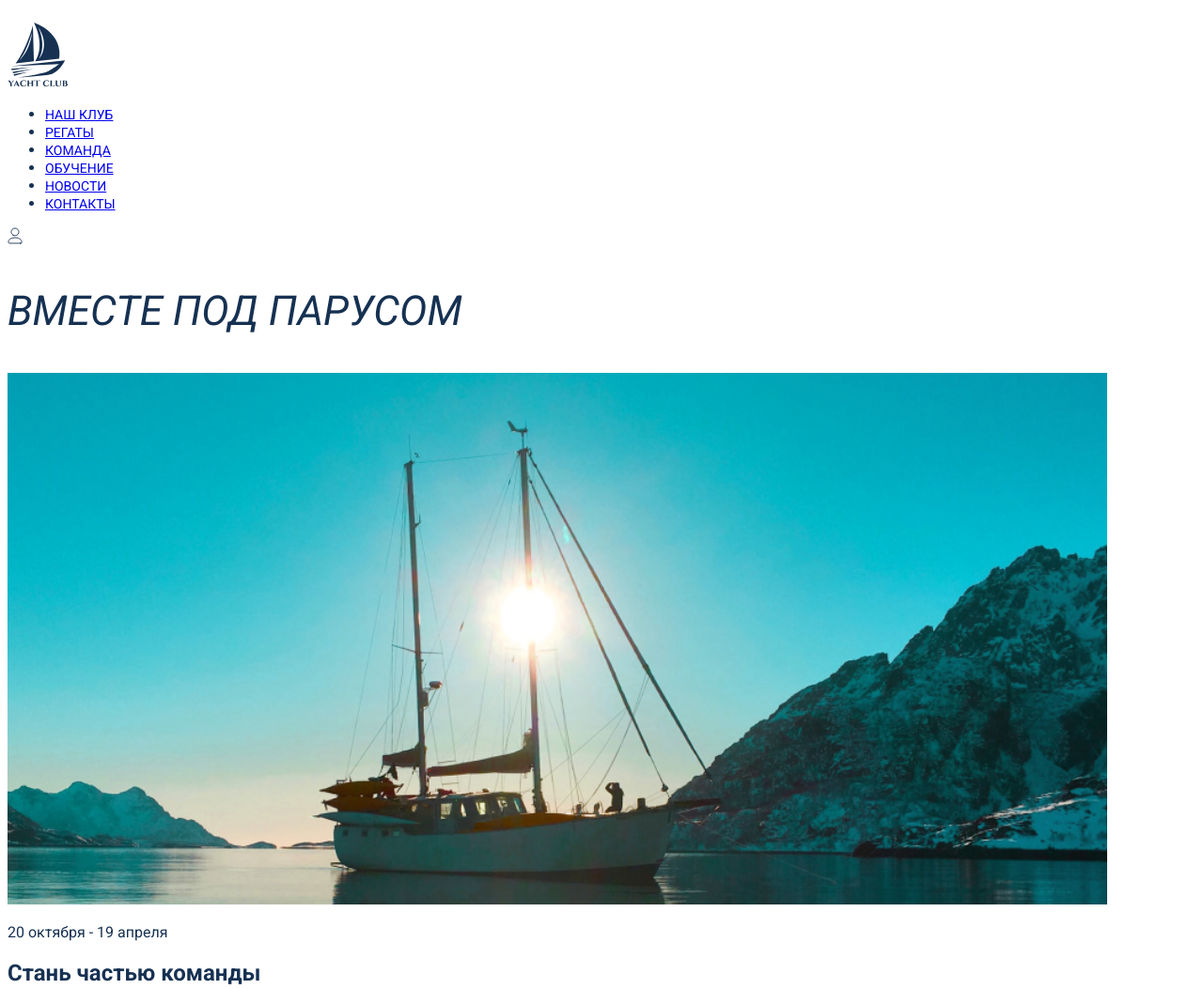
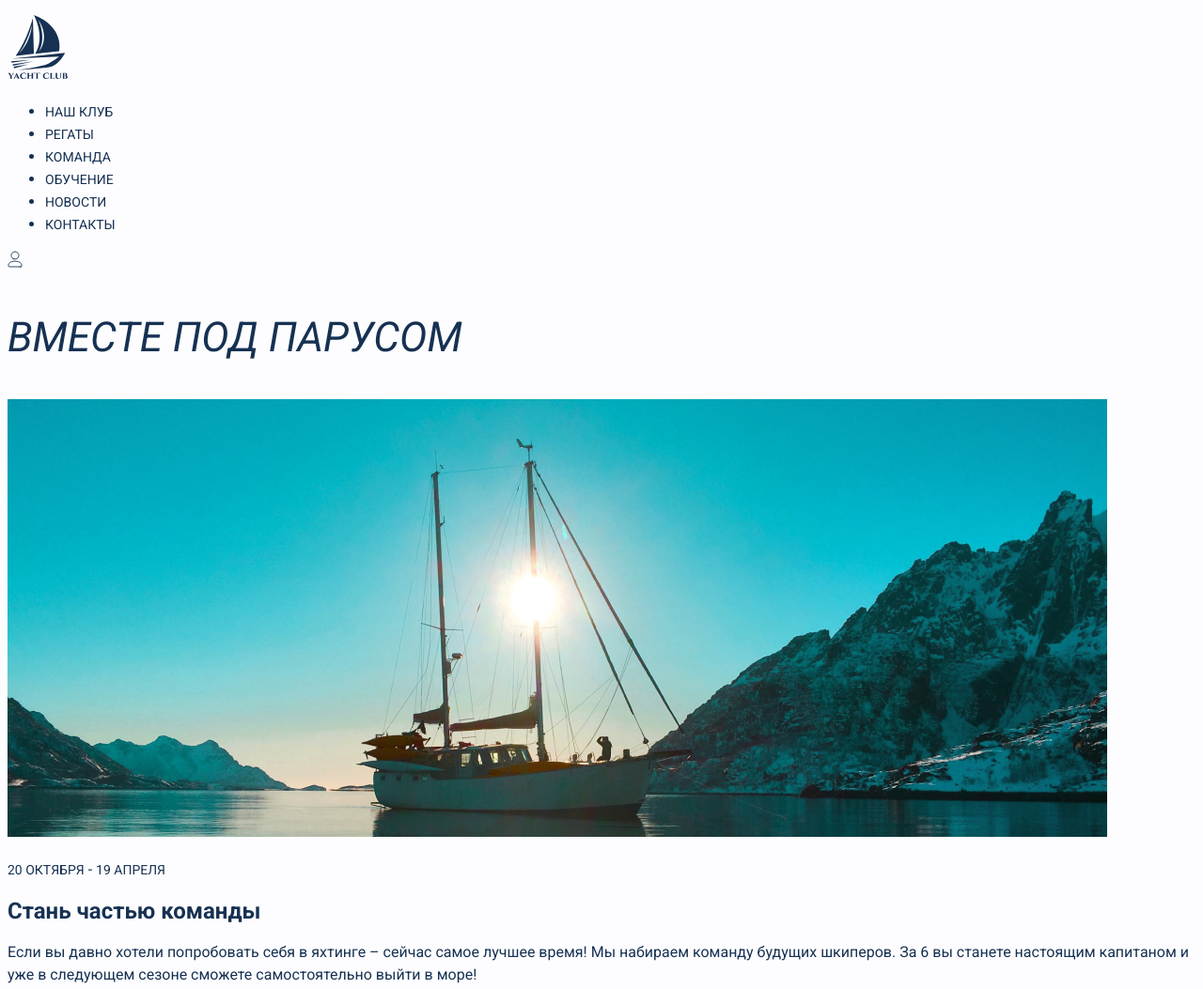
Before and after one commit to echenko/sail-club, a plain HTML site: page index.html in a window 1280 px wide. Shown: the top 1053 px of the page at 94% size. Drawn offline with Linux system fonts and the light colour scheme.

Commit message:
16/08/23

```diff
--- a/css/style.css
+++ b/css/style.css
@@ -7,17 +7,19 @@ html {
 }
 
 body {
-    display: flex;
-    flex-direction: column;
     min-height: 100%;
-    width: 1280px;
-    font-family: Roboto, serif;
+    font-family: "Roboto", sans-serif;
+    font-size: 16px;
+    line-height: 24px;
     color: #163152;
+    background-color: #fdfdff;
 }
 
 .site-navigation-item a {
+    color: #163152;
     font-size: 14px;
-    line-height: 18px; /* 128.571% */
+    line-height: 18px;
+    text-decoration: none;
     text-transform: uppercase;
 }
 
@@ -31,6 +33,13 @@ body {
     text-transform: uppercase;
 }
 
-.hero img {
-    object-fit: cover;
+.blog-article > p > time {
+    color: #163152;
+    font-family: Roboto;
+    font-size: 14px;
+    font-style: normal;
+    font-weight: 400;
+    line-height: 18px; /* 128.571% */
+    text-transform: uppercase;
+    margin: 14px 0;
 }
--- a/index.html
+++ b/index.html
@@ -67,32 +67,14 @@
             <!--
           Мы предположили, что это фотография реального судна этого клуба, поэтому разметили тегом img. Но вариант, когда это просто декоративный фон, тоже рабочий.
         -->
-            <img src="img/main-photo-1.jpg" alt="Парусное судно на закате" width="1170" height="566">
+            <img src="img/main-photo-1.jpg" alt="Парусное судно на закате" width="1170" height="466">
         </section>
-        <!--
-        Этот элемент — анос мероприятия или статьи, который можно вынести в другое место сайта и анонс всё равно не потеряет смысл. Поэтому тег article полностью подходит. Можно ли было использовать section? Да. Граница между article и section достаточно зыбкая.
-      -->
         <article class="blog-article">
-            <!--
-          Можно ли было не добавлять теги time? Да, можно. Но этот блок — анонс мероприятия/статьи. А для таких элементов даты достаточно важны. Поэтому лучше выделить даты тегом time, это облегчить обработку информации для поисковиков и сервисов-агрегаторов.
-        -->
             <p><time datetime="2021-10-20">20 октября</time> - <time datetime="2021-04-19">19 апреля</time></p>
-            <!--
-          Нужна ли ссылка внутри заголовка?
-
-          Всё зависит от того, считаете ли вы содержание этого блока полностью законченном. Если здесь есть вся информация, то ссылки не надо. Если понятно, что в описании есть только часть информации, а подробности будут на отдельной странице, то ссылка нужна.
-
-          Обычно, такие тонкости становятся понятны после общения с заказчиком. А пока размечайте на своё усмотрение, ведь добавить или убрать ссылку из разметки потом будет несложно.
-        -->
             <h2>Стань частью команды</h2>
             <p>Если вы давно хотели попробовать себя в яхтинге – сейчас самое лучшее время! Мы набираем команду будущих
                 шкиперов. За 6 вы станете настоящим капитаном и уже в следующем сезоне сможете самостоятельно выйти в
                 море!</p>
-            <!--
-          На макете обе картинки в анонсах выглядят как декоративные, но это только потому, что у дизайнера не было всей информации.
-
-          Обычно, картинки в мероприятиях/новостях несут важную информацию. И лучше сразу размечать их тегом img.
-        -->
             <img class="blog-article-img" src="img/photo-2.jpg" alt="Мужчина на яхте смотрит в бинокль" width="600"
                 height="262">
         </article>
@@ -107,11 +89,6 @@
             <h2>Контакты</h2>
             <ul class="contact-items">
                 <li class="contact-item">
-                    <!--
-              Вместо заголовка можно было бы использовать другой тег для выделения текста: параграф с классом, спан с классом, тег b.
-
-              А вот тег strong подходит намного хуже. Так как здесь речь не про важность, а про указание типа информации ("Вот это телефон, а вот это электронная почта").
-            -->
                     <h3>Адрес:</h3>
                     <address>г. Сочи, ул. Бзугу, 9</address>
                 </li>
```
